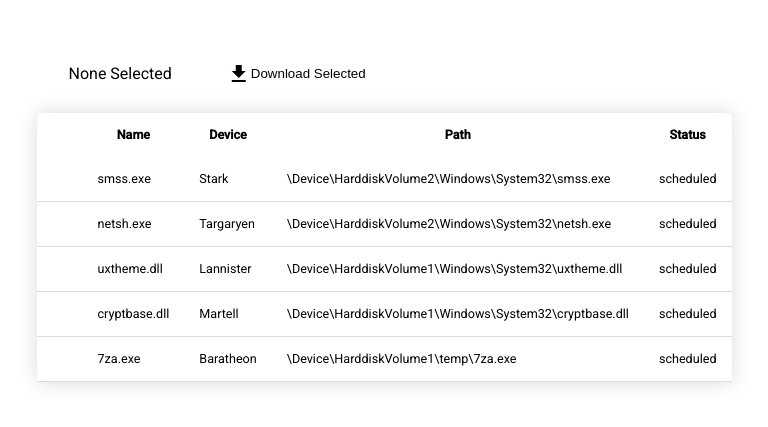
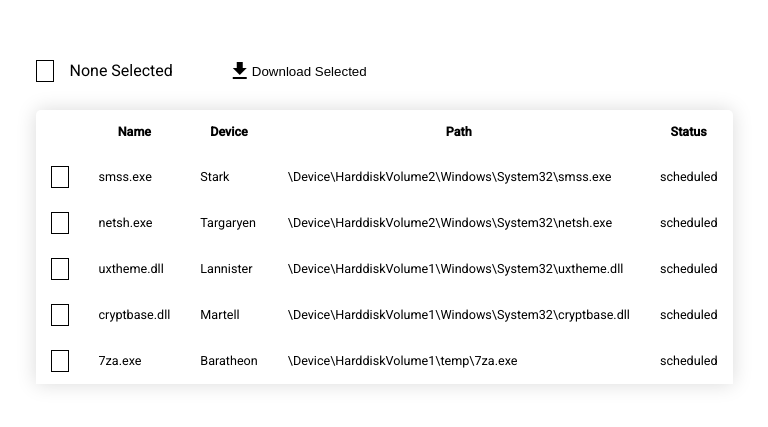
Before and after one commit to benhalverson/data-table-ui, an Angular app: page / in a window 1280 px wide. Shown: the part 167-594 px from the top of the page, without its empty margins (256-1024 px from the left). Built offline with nearby package versions, Linux system fonts and the light colour scheme.

Commit message:
styling for checkbox and active row

```diff
--- a/src/app/table/table.component.html
+++ b/src/app/table/table.component.html
@@ -2,6 +2,7 @@
 
   <div class="download-bar">
     <mat-checkbox
+      class="checkbox"
       [checked]="allChecked"
       [indeterminate]="someChecked()"
       (change)="setAll($event.checked)"
@@ -26,9 +27,10 @@
       <th>Status</th>
     </thead>
     <tbody>
-      <tr *ngFor="let item of tableData; let i = index" [ngClass]="item.isChecked ? 'active-row circle': 'row'">
+      <tr *ngFor="let item of tableData; let i = index" [ngClass]="item.isChecked ? 'active-row': 'row'">
         <td>
           <mat-checkbox
+            class="checkbox"
             [(ngModel)]="item.isChecked"
             (ngModelChange)="updateAllChecked()"
           ></mat-checkbox>
--- a/src/app/table/table.component.scss
+++ b/src/app/table/table.component.scss
@@ -9,8 +9,8 @@
 
   thead {
     tr {
-      background-color: #009879;
-      color: #ffffff;
+      // background-color: #009879;
+      // color: #ffffff;
       font-weight: bold;
       text-align: left;
     }
@@ -18,9 +18,8 @@
 
   tbody {
     tr {
-      border-bottom: 1px solid #dddddd;
       &.active-row {
-        color: #009879;
+        background-color: #ccc;
         font-weight: bold;
       }
     }
@@ -48,22 +47,20 @@
   background-color: #ccc;
 }
 
-// .circle {
-//   border-radius: 50%;
-//   width: 10px;
-//   height: 10px;
-//   /* color: red; */
-//   background-color: red;
-// }
 .download-bar {
   display: flex;
   flex-direction: row;
   align-items: center;
   justify-content: left;
 }
+
 .download-btn {
   background-color: #fff;
   border: 1px solid #fff;
   display: flex;
   align-items: center;
 }
+
+.checkbox {
+  border: 1px solid #000;
+}
```
